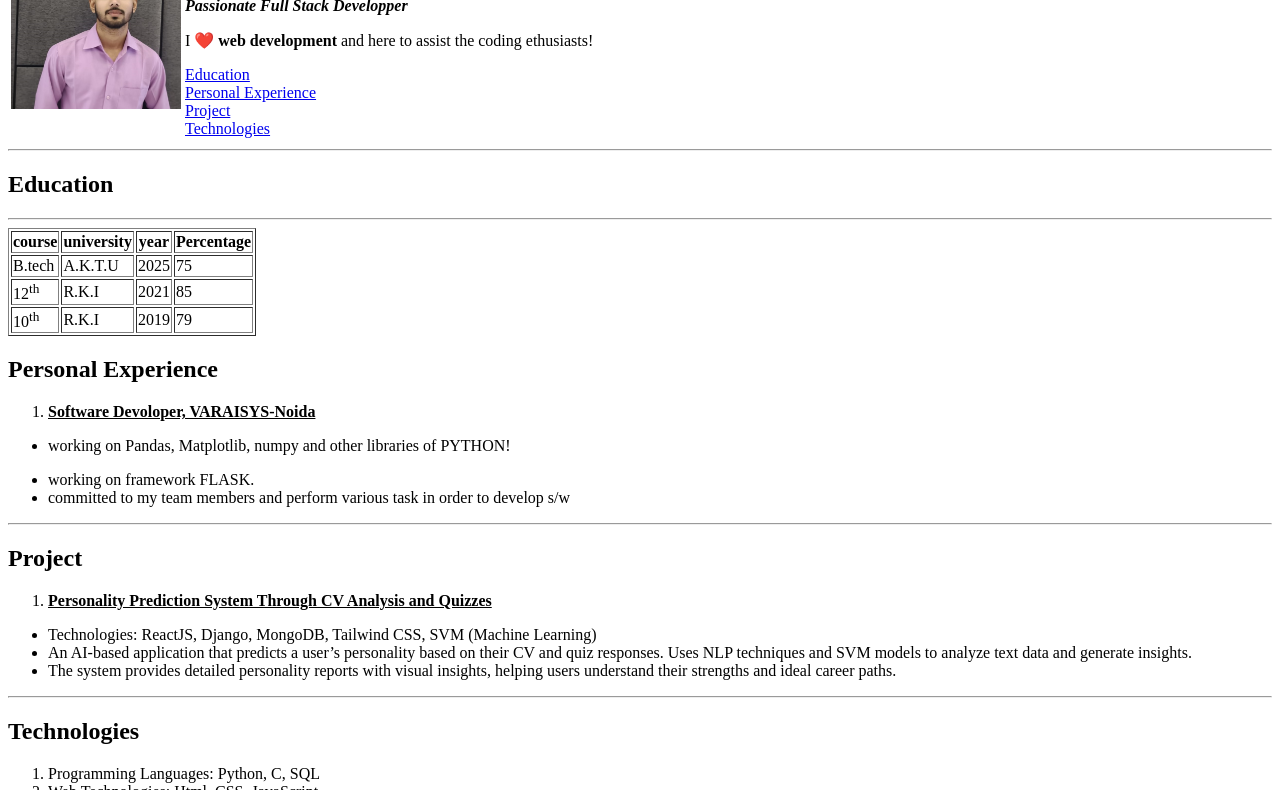
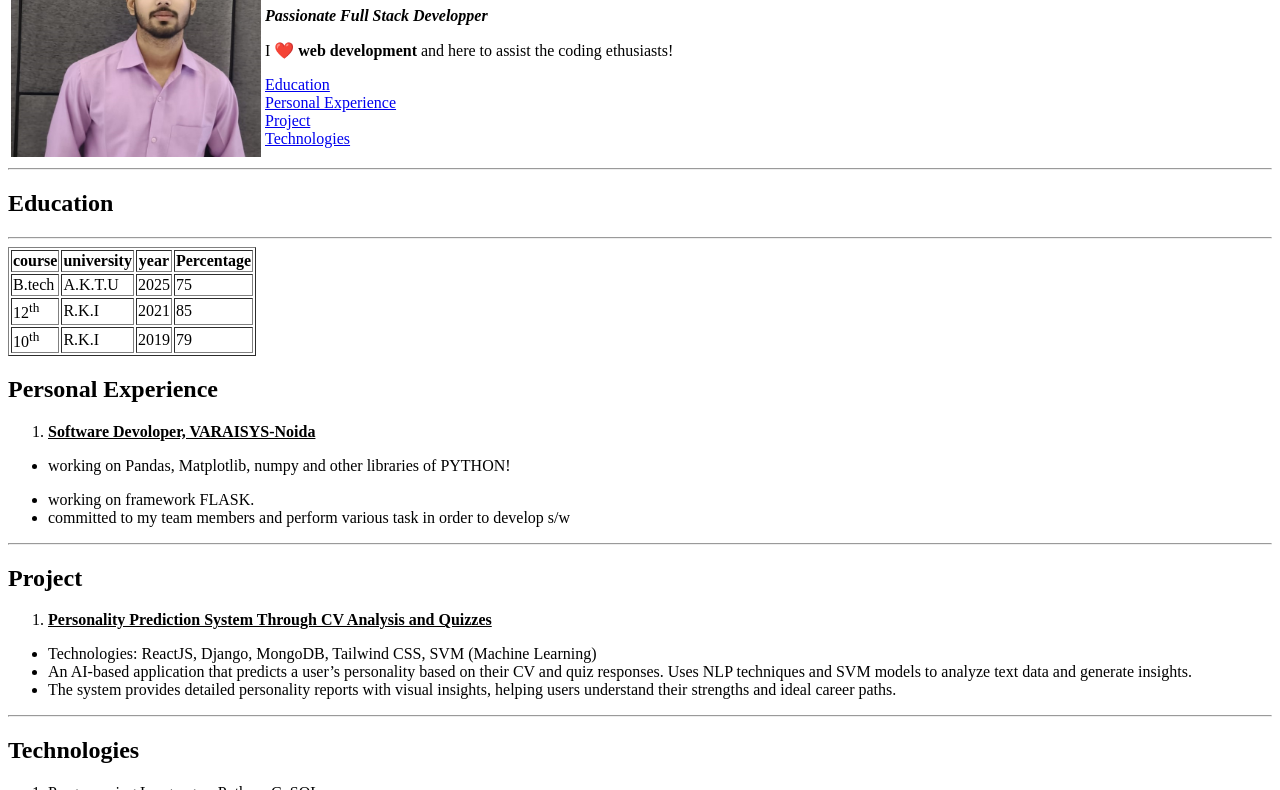
Before and after one commit to harshitsharma151619/MyReesume, a plain HTML site: page index.html in a window 1280 px wide. Shown: the part 94-884 px from the top of the page. Drawn offline with Linux system fonts and the light colour scheme.

Commit message:
Update index.html

```diff
--- a/index.html
+++ b/index.html
@@ -14,7 +14,7 @@
                         style="float:left"
                         src="Personal.jpg.jpg"
                         alt="a dummy img"
-                        width="170"
+                        width="250"
 
                     />
                 </td>
```
